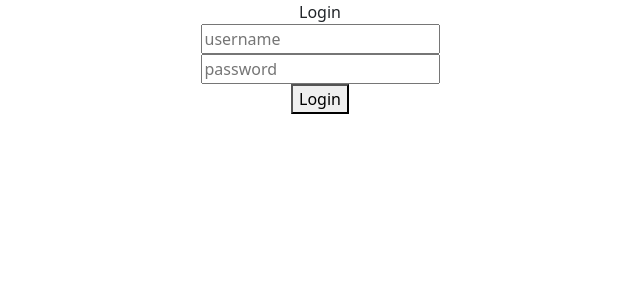
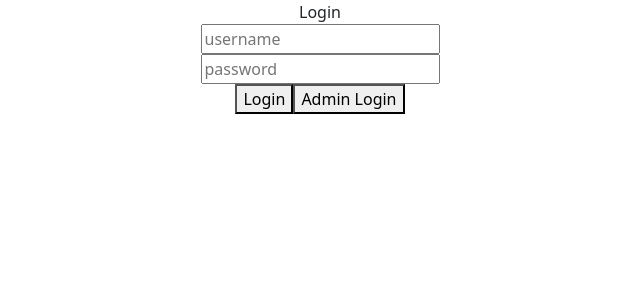
Before and after one commit to hannah-kuo/ISA-A3, a React (Create React App) app in the folder client/: page /login in a window 1280 px wide. Shown: the top 300 px of the page, without its empty margins (320-960 px from the left). Built offline with nearby package versions, Linux system fonts and the light colour scheme.

Commit message:
Added admin login button to basic login page

```diff
--- a/client/src/pages/BasicLogin.js
+++ b/client/src/pages/BasicLogin.js
@@ -16,6 +16,12 @@ function BasicLogin() {
         e.preventDefault();
         checkUser();
     };
+
+    const handleAdminLogin = (e) => {
+      e.preventDefault();
+      navigate('/adminlogin');
+    };
+
 
     const checkUser = async () => {
         const { error, data: resData } = await apiLogin(data);
@@ -62,6 +68,9 @@ function BasicLogin() {
               <button type="submit">
                 Login
               </button>
+              <button onClick={handleAdminLogin}>
+                Admin Login
+              </button>
             </form>
             {credentialError ? <h1>Credentials Entered Incorrectly</h1> : ''}
         </div>
```
